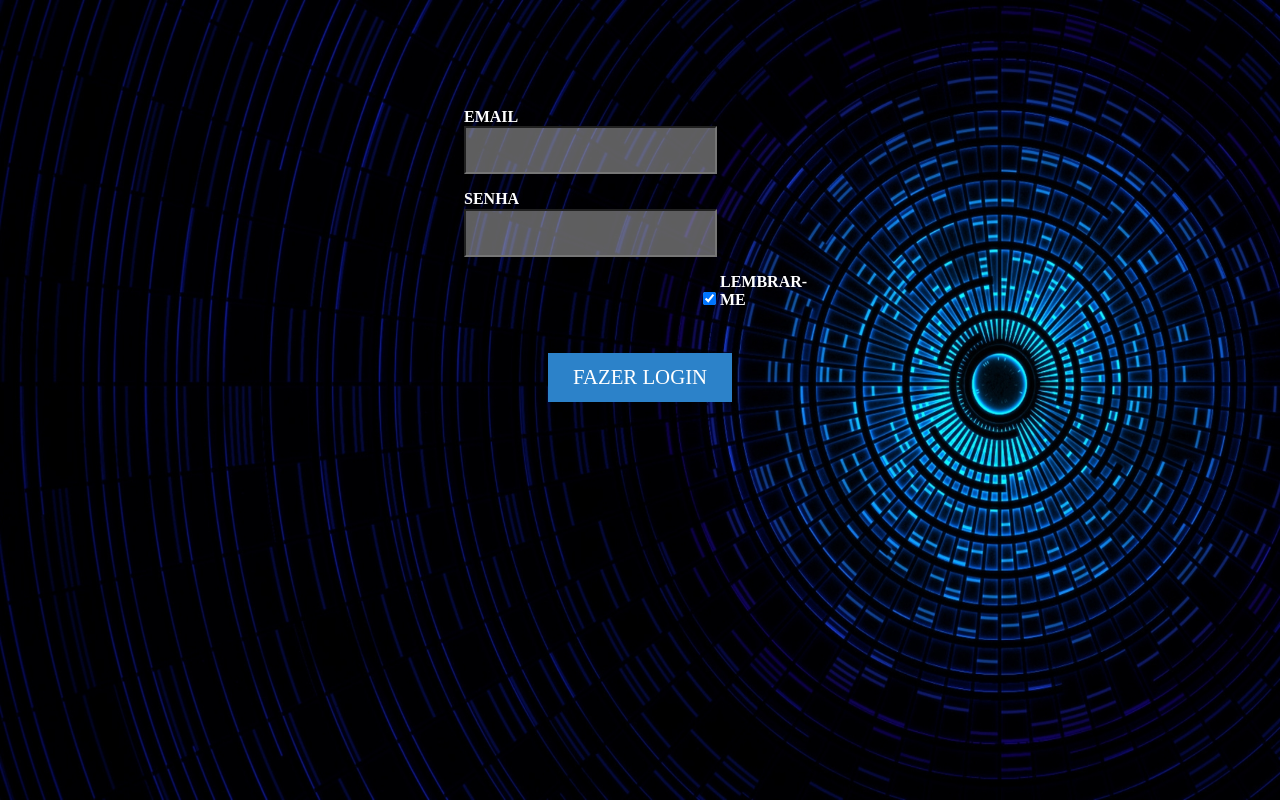
After one commit to Trondoti/lms-atividades-continuas-spartans, a Django app: page /login/ in a window 1280 px wide. The commit adds this page. Run offline with Django 3.2, Linux system fonts and the light colour scheme.

Commit message:
melhoras nos layouts com django

```diff
--- /dev/null
+++ b/LMS/core/templates/baseforms.html
@@ -0,0 +1,66 @@
+{% load %}
+{% load static %}
+<html lang="pt-br">
+	<head>
+        <meta charset="utf-8" content="width=device-width, initial-scale=1.0">
+        <title>Faculdade Impacta</title>
+        <link rel="stylesheet" href ="{% static 'css/layout.css' %}" />
+        <link rel="stylesheet" href ="{% static 'css/normalize.css' %}" />
+        <link rel="apple-touch-icon" sizes="57x57" href = "{% static 'favicon/apple-icon-57x57.png' %}"/>
+        <link rel="apple-touch-icon" sizes="60x60" href = "{% static 'favicon/apple-icon-60x60.png' %}"/>
+        <link rel="apple-touch-icon" sizes="72x72" href="{% static 'favicon/apple-icon-72x72.png' %}"/>
+        <link rel="apple-touch-icon" sizes="76x76" href="{% static 'favicon/apple-icon-76x76.png' %}">
+        <link rel="apple-touch-icon" sizes="114x114" href="{% static '/apple-icon-114x114.png' %}">
+        <link rel="apple-touch-icon" sizes="120x120" href="{% static 'favicon/apple-icon-120x120.png' %}"/>
+        <link rel="apple-touch-icon" sizes="144x144" href="{% static 'favicon/apple-icon-144x144.png' %}"/>
+        <link rel="apple-touch-icon" sizes="152x152" href="{% static 'favicon/apple-icon-152x152.png' %}"/>
+        <link rel="apple-touch-icon" sizes="180x180" href="{% static 'favicon/apple-icon-180x180.png' %}">
+        <link rel="icon" type="image/png" sizes="192x192"  href="{% static 'favicon/android-icon-192x192.png' %}">
+        <link rel="icon" type="image/png" sizes="32x32" href="{% static 'favicon/favicon-32x32.png' %}">
+        <link rel="icon" type="image/png" sizes="96x96" href="{% static 'favicon/favicon-96x96.png' %}">
+        <link rel="icon" type="image/png" sizes="16x16" href="{% static 'favicon/favicon-16x16.png' %}">
+        <link rel="manifest" href="{% static 'favicon/manifest.json' %}">
+        <link rel ='shortcut icon' href="{%static 'favicon/favicon.ico' %}" />
+        <meta name="msapplication-TileColor" content="#ffffff">
+        <meta name="msapplication-TileImage" content="/ms-icon-144x144.png">
+        <meta name="theme-color" content="#ffffff">
+	</head>
+	{% block conteudoform %}
+    <body>
+
+	<body id="bodyLogin">
+    	<main id="mainlogin">
+        	<div id="arealogin">
+
+
+                <form id="formulario" autocomplete="off" method="POST" action="painel_admin.html">
+                    <fieldset>
+						<div class="containerInput">
+	                        <label>
+	                            <strong class="label">EMAIL</strong>
+	                            <input class="inputLogin" type="email" name="email">
+	                        </label>
+						</div>
+						<div class="containerInput">
+	                        <label>
+	                            <strong class="label">SENHA</strong>
+	                            <input class="inputLogin" type="password" name="senha">
+	                        </label>
+						</div>
+						<div class="containerInput">
+	                        <label id="rememberLabel">
+	                            <input type="checkbox" checked="checked" name="remember">
+								<strong class="label">LEMBRAR-ME</strong>
+	                        </label>
+						</div>
+                        <div id="divSubmit">
+                            <input type="submit" class="btn" value="FAZER LOGIN">
+                        </div>
+                    </fieldset>
+                </form>
+
+            </div>
+    	</main>
+	</body>
+	{% endblock %}
+</html>
--- a/LMS/core/templates/layout.css
+++ b/LMS/core/templates/layout.css
@@ -359,7 +359,7 @@ header img {
     display: inline-block;
 }
 #bodyLogin {
-    background-image: url("img/stars-bg2.jpg");
+    background-image: url("img/stars-bg2.jpg")
     background-repeat: no-repeat;
     background-size: 100% 100%;
 }
--- a/LMS/core/templates/login.html
+++ b/LMS/core/templates/login.html
@@ -1,9 +1,10 @@
-{% extends "base.html" %}
-{% block content %}
-	<body id="bodyLogin">
+{% extends "baseforms.html" %}
+{% block conteudoforms %}
+{% load static %}
+<body id="bodyLogin">
     	<main id="mainlogin">
         	<div id="arealogin">
-				<img src="img/logo.png" alt="logo da impacta" id="logoLogin" >
+				<img src="" alt="logo da impacta" id="logoLogin" >
                 <form id="formulario" autocomplete="off" method="POST" action="painel_admin.html">
                     <fieldset>
 						<div class="containerInput">
@@ -31,4 +32,6 @@
                 </form>
             </div>
     	</main>
+	</body>
 {% endblock %}
+</html>
--- a/LMS/lms/urls.py
+++ b/LMS/lms/urls.py
@@ -32,5 +32,6 @@ urlpatterns = [
     path('formulario-disciplina/', views.formularioDisciplina, name="formulario-disciplina"),
     path('formulario-matricula/', views.formularioMatricula, name="formulario-matricula"),
     path('index/', views.index, name="index"),
-    path('painel-admin/', views.painelAdmin, name='painel-admin')
+    path('painel-admin/', views.painelAdmin, name='painel-admin'),
+    path('login/', views.login, name ='login')
 ]
```
Also changed, not shown: LMS/core/templates/cursos.html (+3 -37 lines).
